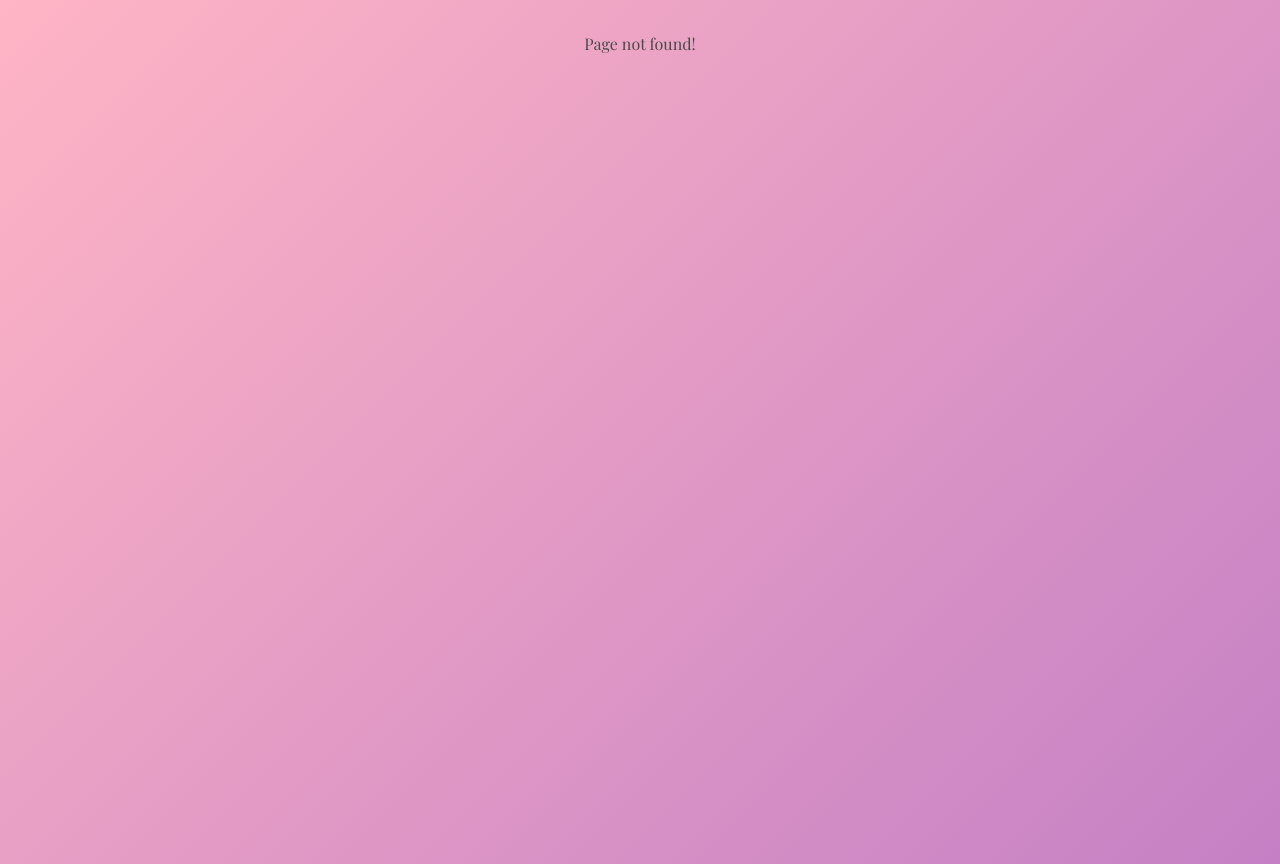
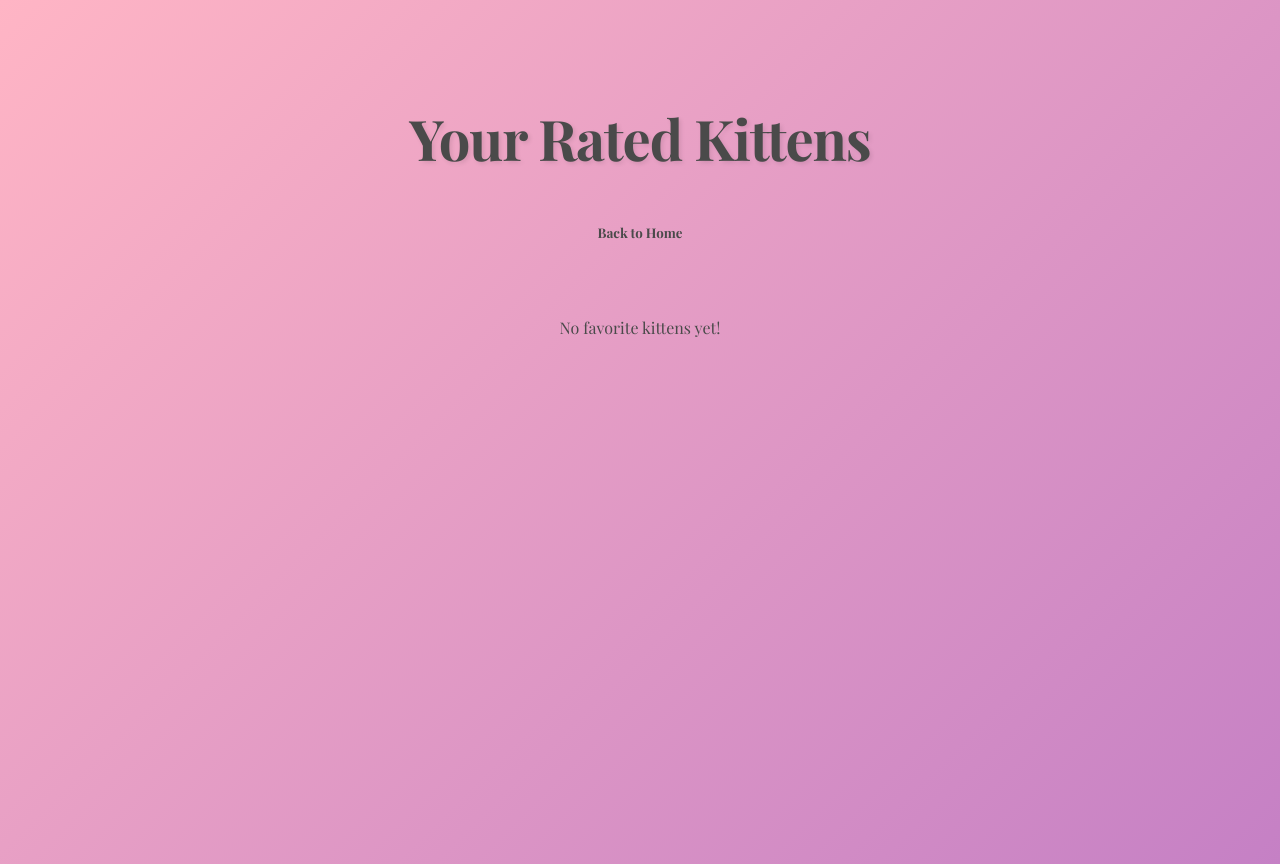
Before and after one commit to Cyanne-Jones/rate-that-kitten, a React (Vite) app: page /rated in a window 1280 px wide. Before the commit this address had no page. Built offline with nearby package versions, Linux system fonts and the light colour scheme.

Commit message:
update favorited to rated

```diff
--- a/src/App.tsx
+++ b/src/App.tsx
@@ -10,7 +10,7 @@ function App() {
         <Routes>
           <Route path="*" element={<p>Page not found!</p>} />
           <Route path="/" element={<Home />} />
-          <Route path="/favorites" element={<Favorites />} />
+          <Route path="/rated" element={<Favorites />} />
         </Routes>
       </div>
     </Router>
--- a/src/pages/Favorites.tsx
+++ b/src/pages/Favorites.tsx
@@ -88,7 +88,7 @@ const Favorites = () => {
 
   return (
     <div className="favorites-container">
-      <h1>Your Favorite Kittens</h1>
+      <h1>Your Rated Kittens</h1>
 
       {/* Buttons for Navigation and Toggle Filters */}
       <div className="button-container">
--- a/src/pages/Home.tsx
+++ b/src/pages/Home.tsx
@@ -209,7 +209,7 @@ const Home = () => {
           Request Another Cat
         </button>
         {favorites.length > 0 && <button className="gray-button">
-          <Link to="/favorites">View Favorites</Link>
+          <Link to="/rated">View Rated Kitties</Link>
         </button>}
       </div>
       {isSmallScreen && <button
```
